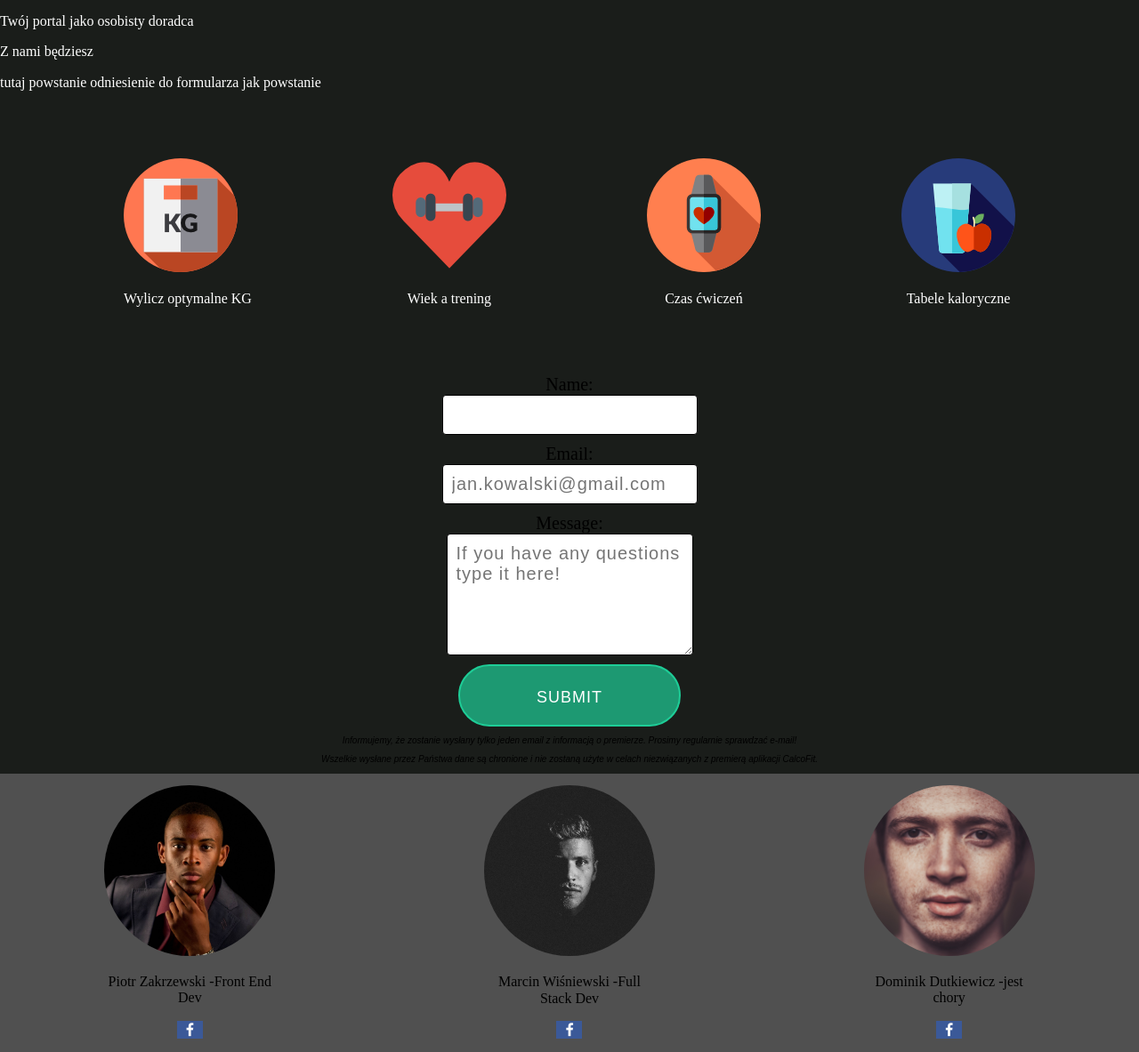
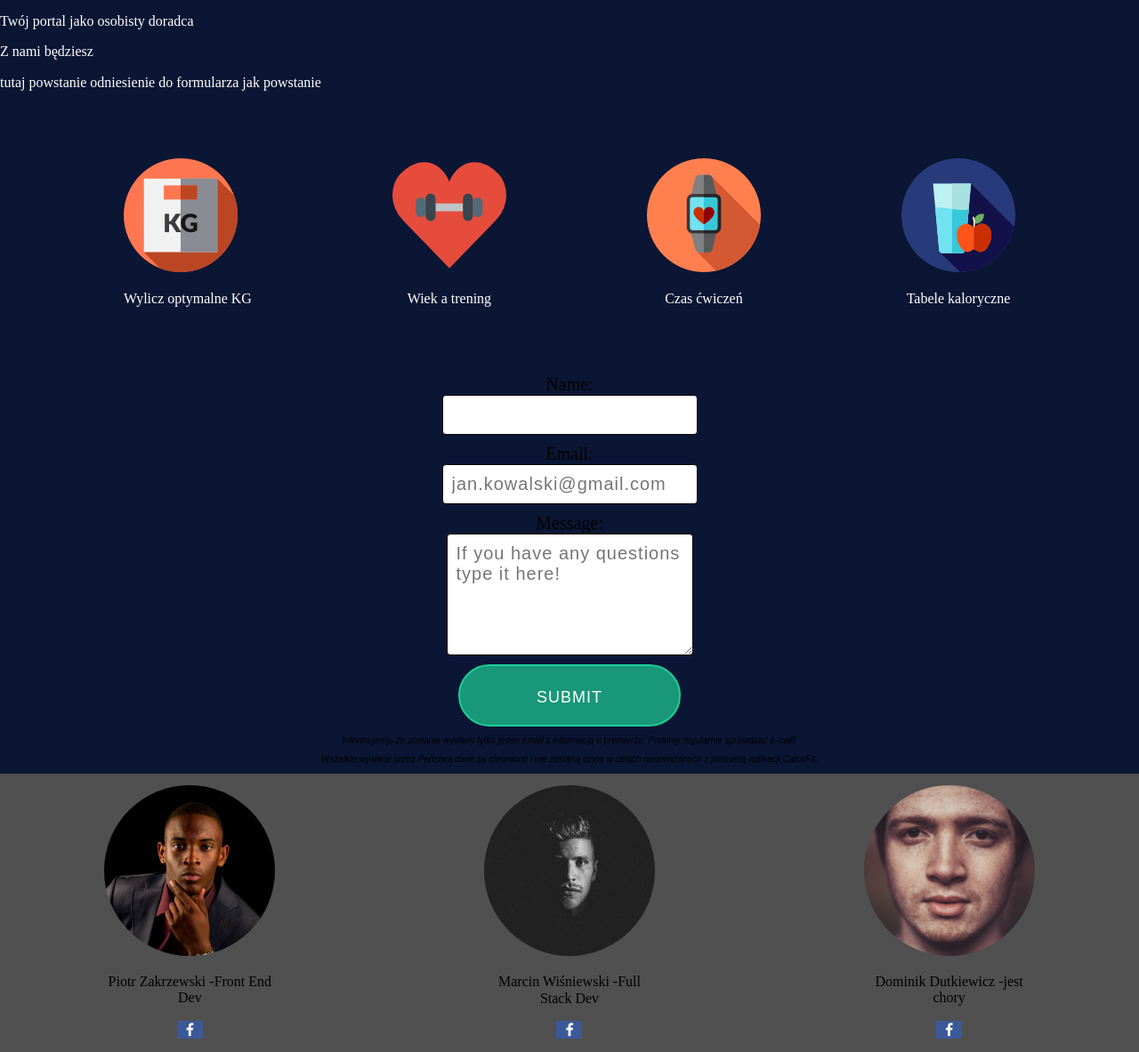
Before and after one commit to zakrza59/jfdd8-frontmeni, a PHP site: page / in a window 1280 px wide. Shown: the part 241-1424 px from the top of the page at 89% size. Run offline with PHP 8.4, Linux system fonts and the light colour scheme.

Commit message:
cosmetics part 1

```diff
--- a/main.css
+++ b/main.css
@@ -1,11 +1,11 @@
 body {
     padding: 0;
     margin: 0;
-    background-color: #1a1d1a;
+    background-color: #0B1634;
 }
 
 #nav {
-    background-color: #222;
+    background-color: #0B1634;
     position: fixed;
     width: 100%;
     top: 0;
```
